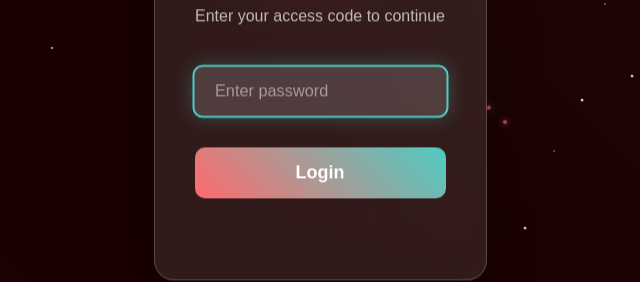
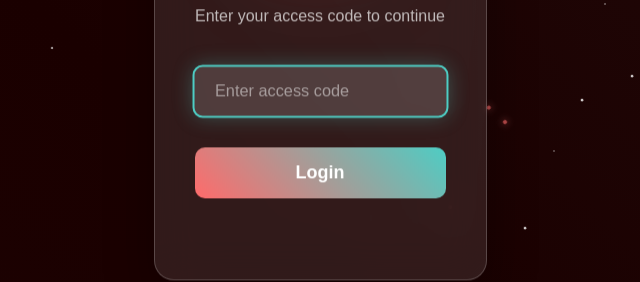
Before and after one commit to toolsbyalexis/toolsbyalexis, a plain HTML site: page index.html in a window 1280 px wide. Shown: the part 356-638 px from the top of the page, 320-960 px from the left. Drawn offline with Linux system fonts and the light colour scheme.

Commit message:
Update index.html

```diff
--- a/index.html
+++ b/index.html
@@ -319,7 +319,7 @@
             <p class="subtitle">Enter your access code to continue</p>
 
             <div class="input-group">
-                <input type="password" id="passwordInput" placeholder="Enter password" autocomplete="off">
+                <input type="password" id="passwordInput" placeholder="Enter access code" autocomplete="off">
             </div>
 
             <button class="submit-btn" id="submitBtn" onclick="validatePassword()">
```
